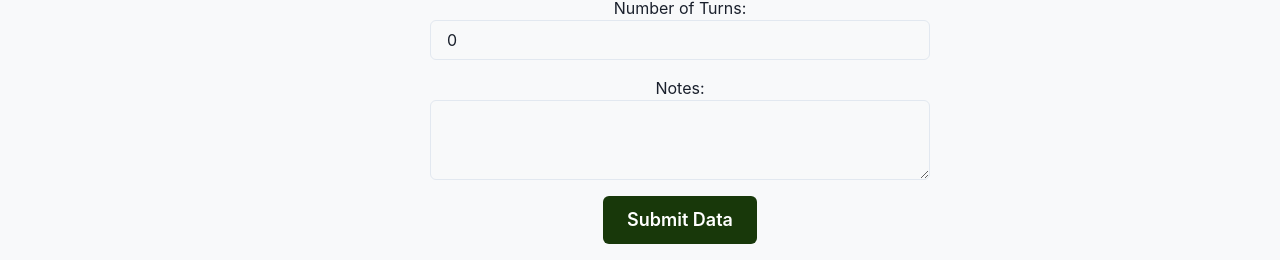
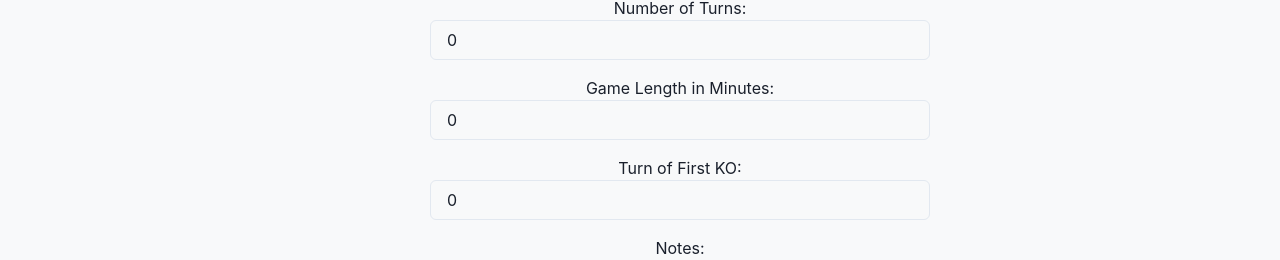
Before and after one commit to davidpchi/toski, a React (Create React App) app: page /#/matchHistory/submit in a window 1280 px wide. Shown: the part 1797-2057 px from the top of the page. Built offline with nearby package versions, Linux system fonts and the light colour scheme; no server answers.

Commit message:
Allow the submission form to enter first KO and game length in turns

```diff
--- a/src/components/matchHistory/MatchSubmission.tsx
+++ b/src/components/matchHistory/MatchSubmission.tsx
@@ -247,6 +247,10 @@ export const MatchSubmission = React.memo(function MatchSubmission() {
 
     const [turnCount, setTurnCount] = useState<number>(0);
 
+    const [lengthInMins, setLengthInMins] = useState<number>(0);
+
+    const [firstKOTurn, setFirstKOTurn] = useState<number>(0);
+
     const [notes, setNotes] = useState<string>("");
 
     const [playerCount, setPlayerCount] = useState<number>(4);
@@ -257,6 +261,14 @@ export const MatchSubmission = React.memo(function MatchSubmission() {
 
     const onUpdateNotes = useCallback((event: any) => {
         setNotes(event.target.value);
+    }, []);
+
+    const onUpdateFirstKOTurn = useCallback((event: any) => {
+        setFirstKOTurn(Number(event.target.value));
+    }, []);
+
+    const onUpdateLengthInMins = useCallback((event: any) => {
+        setLengthInMins(Number(event.target.value));
     }, []);
 
     const onClose = useCallback(() => {
@@ -305,7 +317,9 @@ export const MatchSubmission = React.memo(function MatchSubmission() {
             player3,
             player4,
             turnCount,
-            notes
+            notes,
+            firstKOTurn,
+            lengthInMins
         );
 
         if (result) {
@@ -331,6 +345,8 @@ export const MatchSubmission = React.memo(function MatchSubmission() {
         date,
         turnCount,
         notes,
+        firstKOTurn,
+        lengthInMins,
         navigate
     ]);
 
@@ -417,6 +433,22 @@ export const MatchSubmission = React.memo(function MatchSubmission() {
                 width={"100%"}
                 maxWidth={"500px"}
             ></Input>
+            <Text>Game Length in Minutes:</Text>
+            <Input
+                value={lengthInMins}
+                onChange={onUpdateLengthInMins}
+                marginBottom={"16px"}
+                width={"100%"}
+                maxWidth={"500px"}
+            ></Input>
+            <Text>Turn of First KO:</Text>
+            <Input
+                value={firstKOTurn}
+                onChange={onUpdateFirstKOTurn}
+                marginBottom={"16px"}
+                width={"100%"}
+                maxWidth={"500px"}
+            ></Input>
             <Text>Notes:</Text>
             <Textarea
                 value={notes}
--- a/src/services/MatchHistoryService.ts
+++ b/src/services/MatchHistoryService.ts
@@ -66,7 +66,9 @@ export const submitMatch = async (
     player3?: MatchSubmissionPlayer,
     player4?: MatchSubmissionPlayer,
     turnCount?: number,
-    extraNotes?: string
+    extraNotes?: string,
+    firstKOTurn?: number,
+    timeLength?: number
 ) => {
     const formData: { [fieldName: string]: string } = {};
     formData["1178471159"] = date.toISOString().split("T")[0];
@@ -103,6 +105,10 @@ export const submitMatch = async (
 
     formData["2043626966"] = extraNotes !== undefined ? extraNotes : "";
 
+    formData["1755577221"] = firstKOTurn !== undefined ? firstKOTurn.toString() : "";
+
+    formData["861944794"] = timeLength !== undefined ? timeLength.toString() : "";
+
     // This is all super hacky to begin so bear with me here...
     // We are able to directly submit to the google form via a URL and POST. No auth needed since this a public form.
     // This is pretty fragile because if any of the above fields have their IDs change or are deleted
```
